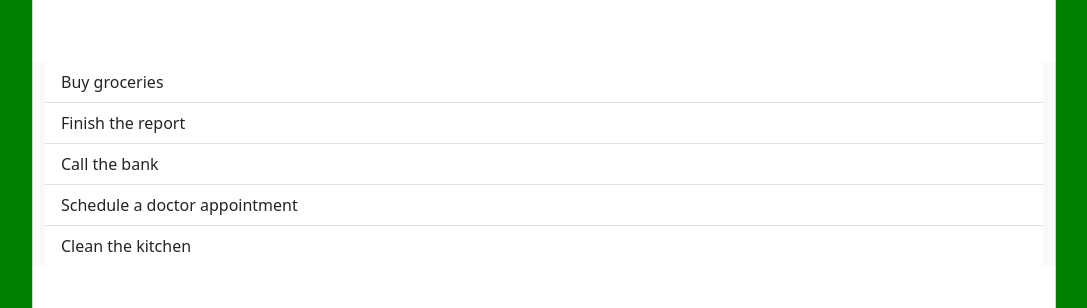
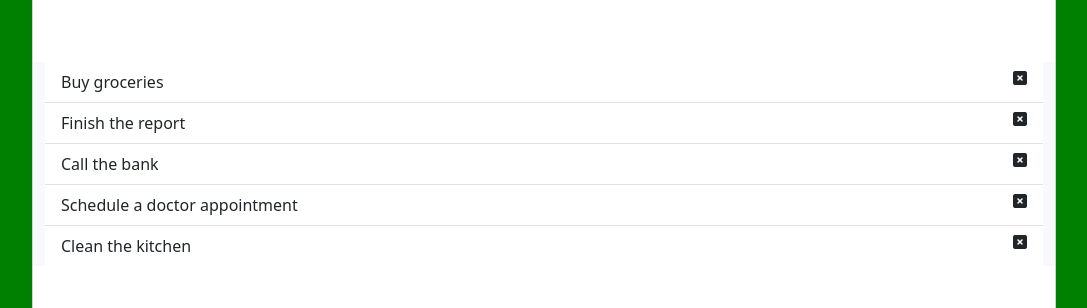
Before and after one commit to lorenzoguerra01/vue-todolist, a plain HTML site: page index.html in a window 1280 px wide. Shown: the part 264-572 px from the top of the page, without its empty margins (96-1183 px from the left). Drawn offline with nearby package versions, Linux system fonts and the light colour scheme.

Commit message:
add removeItem

```diff
--- a/css/style.css
+++ b/css/style.css
@@ -68,7 +68,9 @@ a {
     flex-wrap: wrap;
     cursor: crosshair;
 }
-
+.ms_pointer {
+    cursor: pointer;
+}
 /* flex utility  */
 /* media query  */
 /* @media screen and (max-width: 1200px) {}   */
--- a/index.html
+++ b/index.html
@@ -38,6 +38,7 @@
                             class="pointer">
                             {{item.text}}
                         </span>
+                        <i class="fa-solid fa-square-xmark ms_pointer" @click="removeItem(item.id)"></i>
                     </li>
                 </ul>
             </main>
--- a/js/script.js
+++ b/js/script.js
@@ -15,6 +15,12 @@ createApp({
             });
             item.done = !item.done;
         },
+        removeItem(id) {
+            const i = this.toDo.findIndex((el) => el.id === id)
+            if (i !== -1) {
+                this.toDo.splice(i, 1);
+            }
+        },
     },
     mounted() {
 
```
